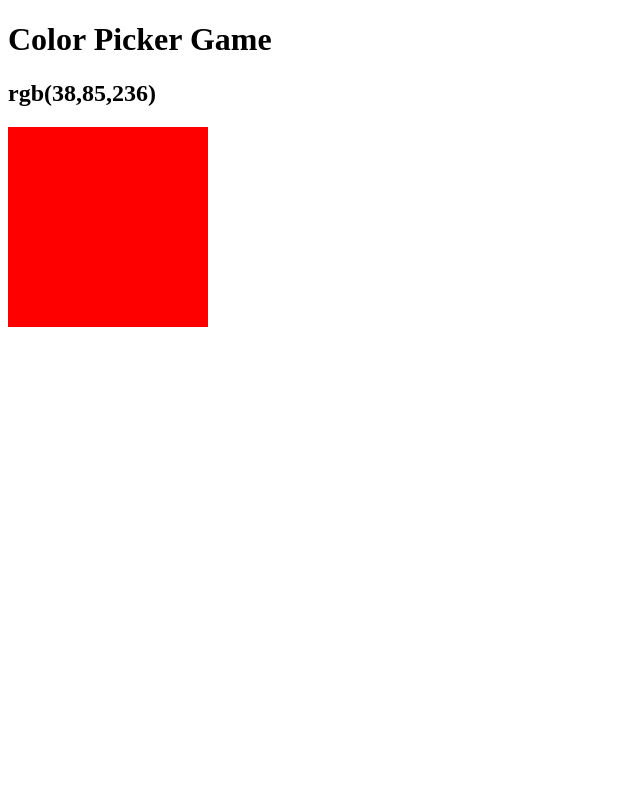
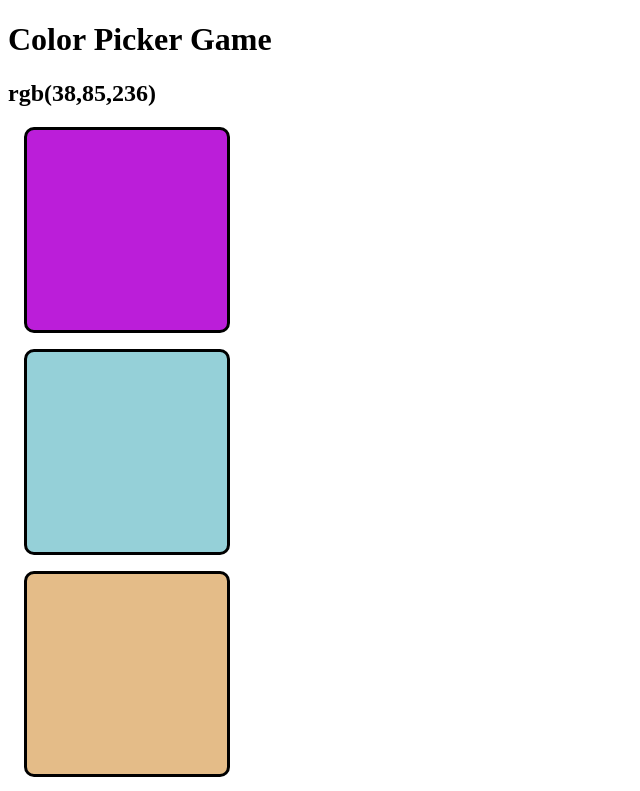
Before and after one commit to Mattwwilson34/color-picker-game, a React (Create React App) app: page / in a window 1280 px wide. Shown: the top 791 px of the page, without its empty margins (0-640 px from the left). Built offline with nearby package versions, Linux system fonts and the light colour scheme.

Commit message:
Added tests for ColorBlock component

```diff
--- a/src/App.js
+++ b/src/App.js
@@ -2,16 +2,31 @@ import './App.css';
 import RgbDisplay from './Components/RgbDisplay';
 import ColorBlock from './Components/ColorBlock';
 import randomRGB from './Utils/randomRGB';
-import React, { useState } from 'react';
+import React, { useState, useEffect } from 'react';
 
 function App() {
   const [winColor, setWinColor] = useState(randomRGB());
+  const [colorArray, setColorArray] = useState([]);
+
+  useEffect(() => {
+    generateColorArray(6);
+  }, []);
+
+  const generateColorArray = (numOfBlocks) => {
+    const colors = [];
+    for (let i = 0; i < numOfBlocks; i++) {
+      colors.push(randomRGB());
+    }
+    setColorArray(colors);
+  };
 
   return (
     <div className='App'>
       <h1>Color Picker Game</h1>
       <RgbDisplay RGB={winColor} />
-      <ColorBlock />
+      {colorArray.map((color) => {
+        return <ColorBlock key={color} color={color} />;
+      })}
     </div>
   );
 }
--- a/src/Components/ColorBlock/ColorBlock.css
+++ b/src/Components/ColorBlock/ColorBlock.css
@@ -1,5 +1,7 @@
 .ColorBlock {
   height: 200px;
   width: 200px;
-  background-color: red;
+  border: 3px solid black;
+  border-radius: 10px;
+  margin: 1rem;
 }
--- a/src/Components/ColorBlock/ColorBlock.jsx
+++ b/src/Components/ColorBlock/ColorBlock.jsx
@@ -1,8 +1,11 @@
 import './ColorBlock.css';
 import React from 'react';
 
-const ColorBlock = () => {
-  return <div className='ColorBlock'></div>;
+const ColorBlock = (props) => {
+  const { color } = props;
+  return (
+    <div style={{ backgroundColor: `${color}` }} className='ColorBlock'></div>
+  );
 };
 
 export default ColorBlock;
```
Also changed, not shown: 1 other file (tests, documents, lock files or other folders).
